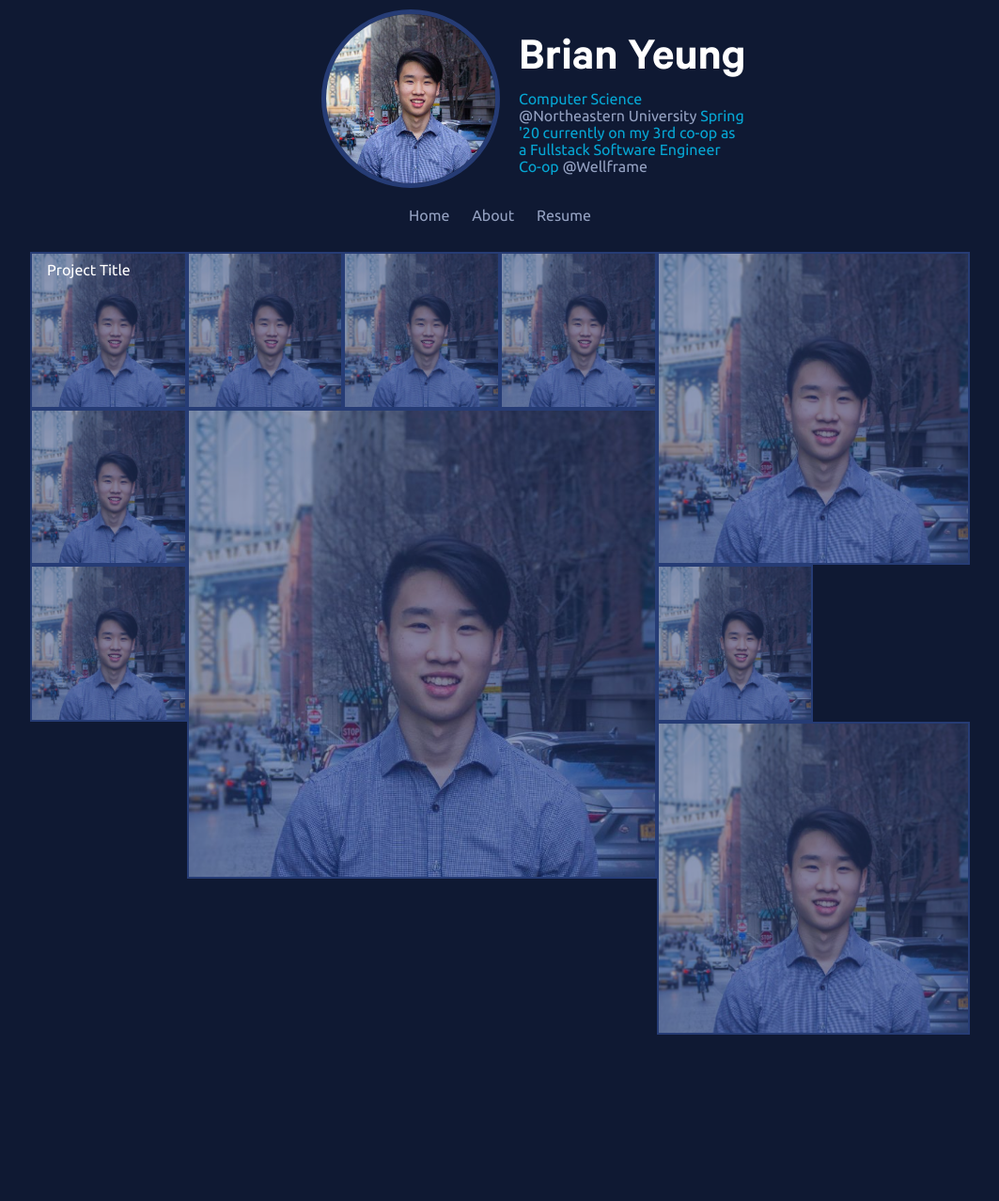
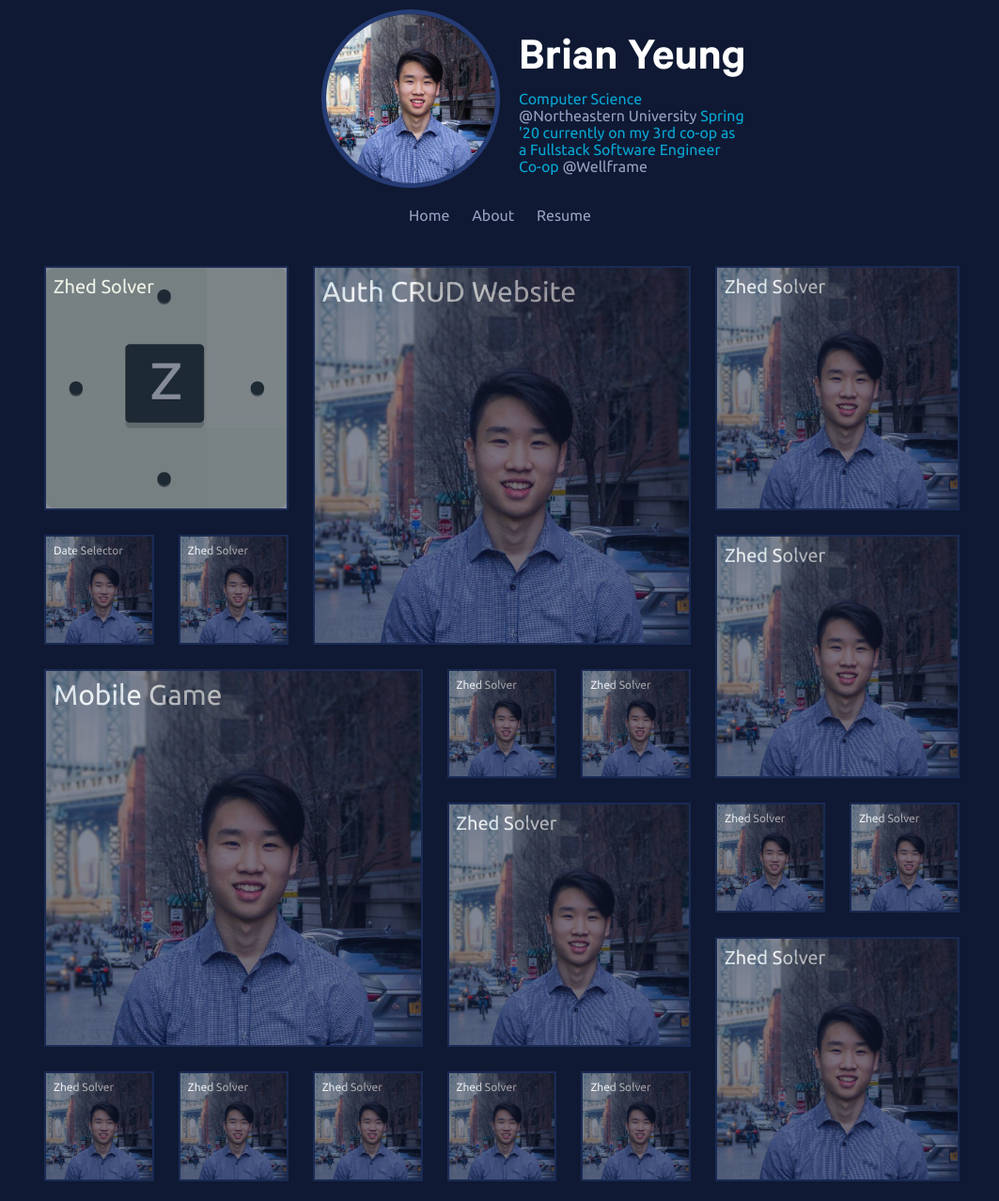
Before and after one commit to yeungbri/yeungbri.github.io, a Jekyll site: the page built from index.md, in a window 1280 px wide. Shown: the whole page at 94% size, without its empty margins (108-1171 px from the left). Built offline with Jekyll 4.4.1, drawn with Linux system fonts in a browser that asks for light colours; nearby versions of some CDN libraries.

Commit message:
Add things to main page and break up index.md

```diff
--- /dev/null
+++ b/_includes/header.html
@@ -0,0 +1,34 @@
+<div>
+  <div class="row">
+    <div class="column" style="text-align: right">
+      <div class="circular--landscape">
+        <img src="images/profile.png">
+      </div>
+    </div>
+    <div class="column"  style="text-align: left">
+      <div class="container">
+        <div class="vertical-center" style="padding-left: 20px">
+        <h2 style="font-size:50px;font-family:calibre; color:white; font-weight:800">Brian Yeung</h2>
+        <!-- <h4>Fast learner => Strong hacker</h4> -->
+        <p class = "highlight" style="width: 50%">
+          Computer Science <a href="https://northeastern.edu">@Northeastern University</a> Spring '20 currently on my 3rd co-op as a Fullstack Software Engineer Co-op <a href="https://wellframe.com">@Wellframe</a>
+        </p>
+        </div>
+      </div>
+    </div>
+  </div>
+
+  <!-- Use flex or something to have equally spaced items -->
+  <!-- Actually same spacing between links but centered on total length -->
+  <!-- spa -->
+  <!-- indicator for current page -->
+  <ul class="nav">
+    <li><a href="/">Home</a></li>
+    <li><a href="/">About</a></li>
+    {% comment %}
+    <li><a href="/">Blog</a></li>
+    <li><a href="/">Notes</a></li>
+    {% endcomment %}
+    <li><a href="/">Resume</a></li>
+  </ul>
+</div>
--- a/css/app.css
+++ b/css/app.css
@@ -112,86 +112,64 @@ a:visited {
   overflow: hidden;
 }
 
-.parent {
-  display: grid;
-  grid-template-areas:
-    "head head"
-    "left right"
-    "left right";
-  grid-template-rows: repeat(auto-fit, 1fr);
-  grid-template-columns: 1fr 4fr;
-  grid-column-gap: 0px;
-  grid-row-gap: 0px;
-}
-.parent .header {
-  grid-area: head;
-}
-.parent .left {
-  grid-area: left;
-}
-.parent .right {
-  grid-area: right;
-}
-
 .thing-container {
   display: grid;
   height: 1000px;
-  /* width: 1000px; */
-  grid-template-columns: repeat(6, 6fr);
-  /* grid-auto-rows: 1fr; */
-  grid-template-rows: repeat(6, 6fr);
-  /* grid-gap: 2em; */
+  grid-template-columns: repeat(7, 7fr);
+  grid-template-rows: repeat(7, 7fr);
   grid-auto-flow: row dense;
 }
 
 .item {
+  overflow: hidden;
+  position: relative;
+  padding: 15px;
+}
 
-  text-align: center;
-  background-color: #263c75;
+.item.small {
+  grid-row: span 1;
+  grid-column: span 1;
+  font-size: 12px;
+}
+
+.item.normal {
+  grid-row: span 2;
+  grid-column: span 2;
+  font-size: 20px;
+}
+
+.item.large {
+  grid-row: span 3;
+  grid-column: span 3;
+  font-size: 30px;
+}
+
+.thing-img {
+  height: 100%;
+  width: 100%;
+  object-fit: cover;
+  opacity:0.5;
   border: 2px solid #263c75;
-  overflow: hidden;
+}
 
-  position: relative;
-  text-align: center;
+.thing-img:hover {
+  opacity: 0.1;
+}
+
+.item:hover .thing-desc {
+  display: block;
+}
+
+.thing-text {
+  position: absolute;
+  top: 25px;
+  left: 25px;
+}
+
+.thing-title {
   color: white;
 }
 
-.thing-img:hover {
-  opacity:0.1;
-  /* filter:alpha(opacity=100);  */
+.thing-desc {
+  display: none;
 }
-
-.item:nth-child(3n) {
-  /* Normal */
-  grid-row: span 1;
-  grid-column: span 1;
-  background-color: #263c75;
-}
-
-.item:nth-child(5n) {
-  /* Large */
-  grid-row: span 2;
-  grid-column: span 2;
-  background-color: #263c75;
-}
-
-.item:nth-child(7n) {
-  /* Huge */
-  grid-row: span 3;
-  grid-column: span 3;
-  background-color: #263c75;
-}
-
-.thing-img {
-  /* max-width: 100%; */
-  /* max-height: 100%; */
-  height: 100%; width: 100%; object-fit: cover;
-  opacity:0.5;
-}
-
-/* Top left text */
-.top-left {
-  position: absolute;
-  top: 8px;
-  left: 16px;
-}
--- a/index.markdown
+++ /dev/null
@@ -1,168 +0,0 @@
----
-layout: default
-title: Brian Yeung
-categories:
-  - Web Development
-  - Database
-# use colors, symbols(stars), border highlights, italics to denote strength/interest
-techs:
-  Languages:
-    - Python
-    - JavaScript
-    - SQL
-    - Java
-    - C++
-    - Bash/Shell
-    - Ruby
-    - PHP
-    - Racket
-    - OCaml
-    - C
-    - Scala
-  Libraries:
-    - Node.js
-    - TensorFlow
-  Web Frameworks:
-    - React.js
-    - Angular.js
-    - Django
-    # Keep it on one line
-    - Ruby&nbsp;on&nbsp;Rails
-    - Spring
-    - Laravel
-  Databases:
-    - PostgreSQL
-    - MySQL
-    - Elasticsearch
-  Platforms/Infra:
-    - Git
-    - "*nix"
-    - Docker
-    - K8s
-    - AWS
-    - GCP
-    - nginx
-  Concepts:
-    - OOD
-    - MVC
-    - REST
-    - Networks
-  Testing:
-    - Selenium
----
-<div style="max-width: 1000px;
-  margin: auto;
-  padding: 10px;">
-
-<div class = "parent">
-<div class = "header">
-<div>
-  <div class="row">
-    <div class="column" style="text-align: right">
-      <div class="circular--landscape">
-        <img src="images/profile.png">
-      </div>
-    </div>
-    <div class="column"  style="text-align: left">
-      <div class="container">
-        <div class="vertical-center" style="padding-left: 20px">
-        <h2 style="font-size:50px;font-family:calibre; color:white; font-weight:800">Brian Yeung</h2>
-        <!-- <h4>Fast learner => Strong hacker</h4> -->
-        <p class = "highlight" style="width: 50%">
-          Computer Science <a href="https://northeastern.edu">@Northeastern University</a> Spring '20 currently on my 3rd co-op as a Fullstack Software Engineer Co-op <a href="https://wellframe.com">@Wellframe</a>
-        </p>
-        </div>
-      </div>
-    </div>
-  </div>
-</div>
-
-<!-- Use flex or something to have equally spaced items -->
-<!-- Actually same spacing between links but centered on total length -->
-<!-- spa -->
-<!-- indicator for current page -->
-<ul class="nav">
-  <li><a href="/">Home</a></li>
-  <li><a href="/">About</a></li>
-  {% comment %}
-  <li><a href="/">Blog</a></li>
-  <li><a href="/">Notes</a></li>
-  {% endcomment %}
-  <li><a href="/">Resume</a></li>
-</ul>
-
-</div>
-
-
-<!-- socials on the side like bc -->
-
-{% comment %}
-<div class = "left">
-<section>
-  <h2>Experience</h2>
-  <p>Filter by technology</p>
-  <div class = "tag-container">
-    {% for category in page.techs %}
-      <div class = "tag-header highlight">
-        {{category[0]}}
-      </div>
-      {% for item in category[1] %}
-        <div class = "tag">
-          <div style = "font-size: 12px">
-            {{item}}
-          </div>
-        </div>
-      {% endfor %}
-      <div class = "tag-header"></div>
-    {% endfor %}
-  </div>
-  <!-- Show off mind map of skills, tools, frameworks to prove valid mental model -->
-  <p>
-  Paste your job description!
-  (Languages 'Python', Frameworks 'React', Knowledge 'OOD') <br />
-  Category: Web Development, Cybersecurity, DevOps, Machine Learning <br />
-  </p>
-  <p>
-    Capacities:
-    Web Development 7/10 | Cybersecurity 4/10 | Machine Learning 1/10 | Data Science 3/10 | Mobile Development 1/10
-  </p>
-  <p>
-    Type: 6 Month Co-op <br />
-    Software Engineer @ Cigna <br />
-    Roles: FrontEnd Engineer, DevOps pipeline, Database, BackEnd Engineer
-    Frameworks: SpringBoot, Angular
-    Vendor API: ArcGIS
-  </p>
-  <p>
-    Reading List <br />
-    Leetcode Account link
-  </p>
-
-  <h2>Summary</h2>
-  <ul>
-    <li>Wellrounded engineer with 2+ years of co-op/intern experience across many disciplines.</li>
-    <li>Open source contributions</li>
-
-  </ul>
-</section>
-</div>
-{% endcomment %}
-</div>
-<div style="padding-top: 20px">
-<div class="thing-container">
-  <div class="item">
-    <img class="thing-img" src="images/profile.png">
-    <div class="top-left">Project Title</div>
-  </div>
-  <div class="item"><img class="thing-img" src="images/profile.png"></div>
-  <div class="item"><img class="thing-img" src="images/profile.png"></div>
-  <div class="item"><img class="thing-img" src="images/profile.png"></div>
-  <div class="item"><img class="thing-img" src="images/profile.png"></div>
-  <div class="item"><img class="thing-img" src="images/profile.png"></div>
-  <div class="item"><img class="thing-img" src="images/profile.png"></div>
-  <div class="item"><img class="thing-img" src="images/profile.png"></div>
-  <div class="item"><img class="thing-img" src="images/profile.png"></div>
-  <div class="item"><img class="thing-img" src="images/profile.png"></div>
-</div>
-
-</div>
--- /dev/null
+++ b/index.md
@@ -0,0 +1,102 @@
+---
+layout: default
+title: Brian Yeung
+things:
+  - size: normal
+    title: Zhed Solver
+    desc: Visual memoized solver for zhed puzzle game
+    img: images/zhed.jpg
+  - size: large
+    title: Auth CRUD Website
+    desc: Visual memoized solver for zhed puzzle game
+    img: images/profile.png
+  - size: normal
+    title: Zhed Solver
+    desc: Visual memoized solver for zhed puzzle game
+    img: images/profile.png
+  - size: small
+    title: Date Selector
+    desc: Chrome extension
+    img: images/profile.png
+  - size: small
+    title: Zhed Solver
+    desc: Visual memoized solver for zhed puzzle game
+    img: images/profile.png
+  - size: large
+    title: Mobile Game
+    desc: Visual memoized solver for zhed puzzle game
+    img: images/profile.png
+  - size: normal
+    title: Zhed Solver
+    desc: Visual memoized solver for zhed puzzle game
+    img: images/profile.png
+  - size: small
+    title: Zhed Solver
+    desc: Visual memoized solver for zhed puzzle game
+    img: images/profile.png
+  - size: normal
+    title: Zhed Solver
+    desc: Visual memoized solver for zhed puzzle game
+    img: images/profile.png
+  - size: small
+    title: Zhed Solver
+    desc: Visual memoized solver for zhed puzzle game
+    img: images/profile.png
+  - size: small
+    title: Zhed Solver
+    desc: Visual memoized solver for zhed puzzle game
+    img: images/profile.png
+  - size: normal
+    title: Zhed Solver
+    desc: Visual memoized solver for zhed puzzle game
+    img: images/profile.png
+  - size: small
+    title: Zhed Solver
+    desc: Visual memoized solver for zhed puzzle game
+    img: images/profile.png
+  - size: small
+    title: Zhed Solver
+    desc: Visual memoized solver for zhed puzzle game
+    img: images/profile.png
+  - size: small
+    title: Zhed Solver
+    desc: Visual memoized solver for zhed puzzle game
+    img: images/profile.png
+  - size: small
+    title: Zhed Solver
+    desc: Visual memoized solver for zhed puzzle game
+    img: images/profile.png
+  - size: small
+    title: Zhed Solver
+    desc: Visual memoized solver for zhed puzzle game
+    img: images/profile.png
+  - size: small
+    title: Zhed Solver
+    desc: Visual memoized solver for zhed puzzle game
+    img: images/profile.png
+---
+<div style="max-width: 1000px;
+  margin: auto;
+  padding: 10px;">
+
+{% include header.html %}
+
+<!-- things -->
+<div style="padding-top: 20px">
+  <div class="thing-container">
+    {% for thing in page.things %}
+    <div class="item {{thing.size}}">
+      <div class="thing-text">
+        <div class="thing-title">{{thing.title}}</div>
+        <br />
+        <div class="thing-desc">{{thing.desc}}</div>
+      </div>
+      <img class="thing-img" src="{{thing.img}}">
+    </div>
+    {% endfor %}
+  </div>
+</div>
+
+<!-- socials on the side like bc -->
+
+</div>
```
Also changed, not shown: experiments.md (added, +100 -0 lines), images/zhed.jpg (added).
